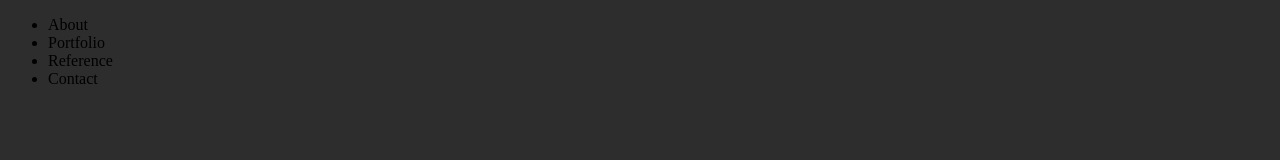
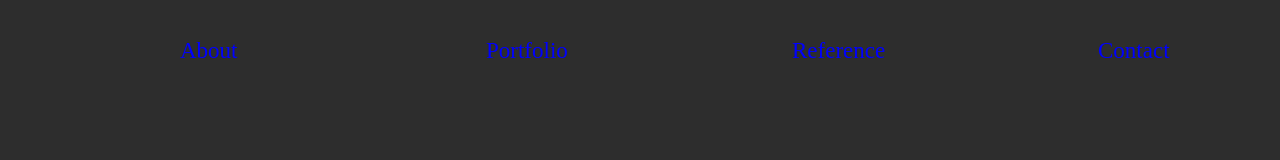
Before and after one commit to Sulton03/Portfolio, a plain HTML site: page index.html in a window 1280 px wide. Drawn offline with Linux system fonts and the light colour scheme.

Commit message:
Update style.css

```diff
--- a/style.css
+++ b/style.css
@@ -1,3 +1,13 @@
 body{
     background-color: #2D2D2D;;
 }
+li{
+    float:left;
+    padding: 22px;
+    color: blue;
+    list-style: none;
+    font-size: 23px;
+    width: 152px;
+    height: 29px;
+    margin-left: 110px;
+}
```
